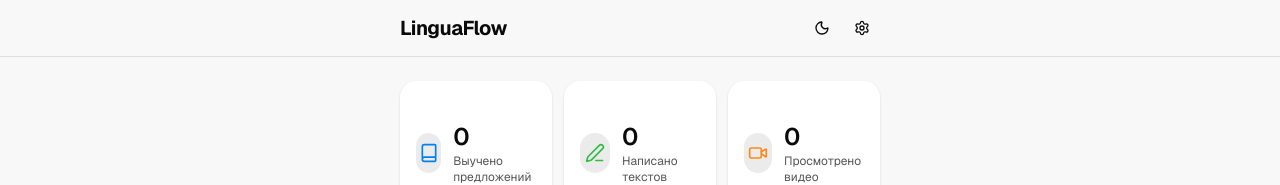
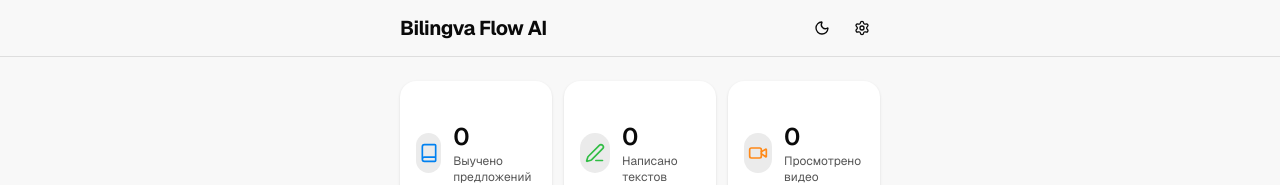
Before and after one commit to patalaha11112/bilingva-flow, a Next.js app: page / in a window 1280 px wide. Shown: the top 185 px of the page. Built offline with nearby package versions, Linux system fonts and the light colour scheme.

Commit message:
update header

```diff
--- a/components/header.tsx
+++ b/components/header.tsx
@@ -10,7 +10,7 @@ export function Header() {
     <header className="sticky top-0 z-40 border-b border-border bg-background/80 backdrop-blur-lg">
       <div className="mx-auto flex h-14 max-w-lg items-center justify-between px-4">
         <Link href="/" className="text-xl font-bold tracking-tight">
-          LinguaFlow
+          Bilingva Flow AI
         </Link>
         <div className="flex items-center gap-1">
           <ThemeToggle />
```
